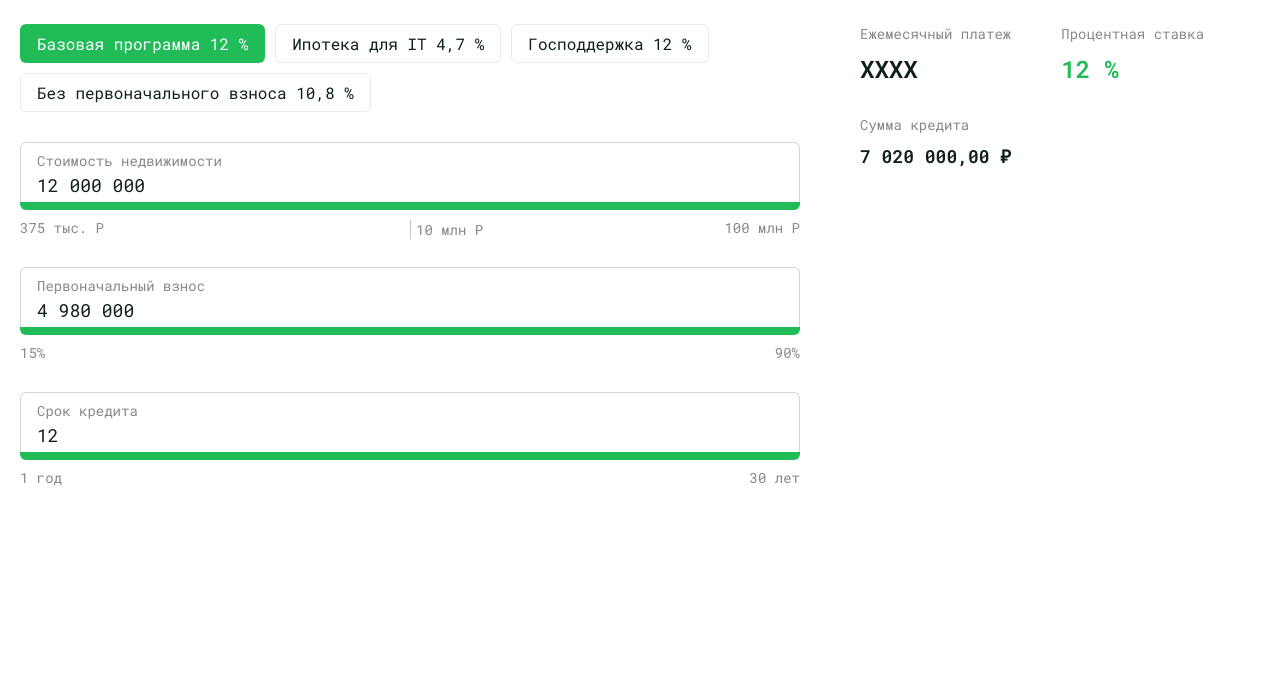
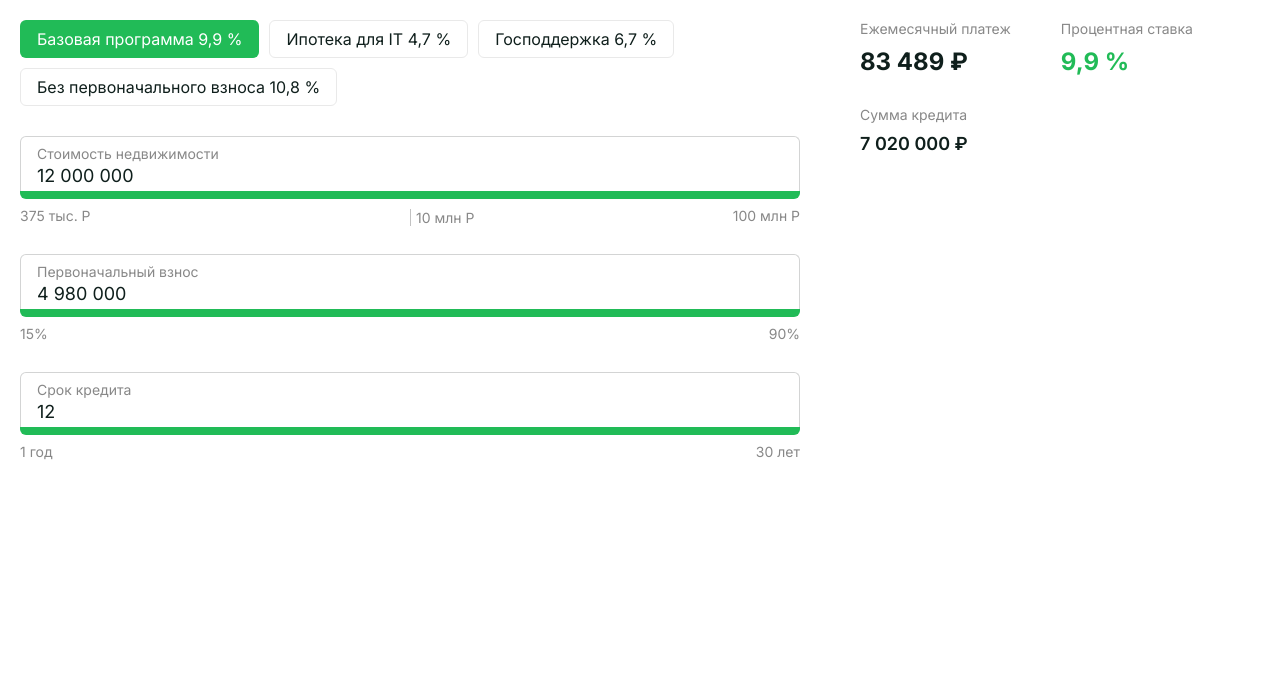
Before and after one commit to anna-dm/Calculator, a plain HTML site: page index.html in a window 1280 px wide. Shown: the part 121-800 px from the top of the page. Drawn offline with Linux system fonts and the light colour scheme.

Commit message:
totalmonthpayment

```diff
--- a/css/main.css
+++ b/css/main.css
@@ -5,8 +5,8 @@
 :root {
   --container-width-l: 1270px;
   --container-padding: 15px;
-	--main-font: 'Roboto Mono', monospace;
-	/* --main-font: 'Inter', sans-serif; */
+  /*--main-font: 'Roboto Mono', monospace;*/
+  --main-font: 'Inter', sans-serif;
   --secondary: rgba(15, 31, 28, 0.5);
 }
 
@@ -128,7 +128,7 @@ body {
   font-weight: 400;
 }
 
-.radio-hidden:checked + .radio-label {
+.radio-hidden:checked+.radio-label {
   border-color: transparent;
   background-color: #21bb57;
   color: #fff;
@@ -223,7 +223,8 @@ body {
   height: 20px;
   width: 20px;
   top: -7px;
-    right: -10px; /* half the width */
+  right: -10px;
+  /* half the width */
   border-radius: 50%;
   background-color: #fff;
   box-shadow: 0 1px 4px rgb(36 38 41 / 24%);
@@ -232,6 +233,6 @@ body {
   transition: transform 0.1s ease-in;
 }
 
-#slider-cost .noUi-handle:hover{
+#slider-cost .noUi-handle:hover {
   transform: scale(1.3);
 }
--- a/js/formatInputs.js
+++ b/js/formatInputs.js
@@ -1,4 +1,4 @@
-import { priceFormatter } from './formatters.js';
+import { priceFormatter, priceFormatterDecimals } from './formatters.js';
 
 
 // Инпуты
@@ -8,7 +8,7 @@ const inputDownpayment = document.querySelector('#input-downpayment');
 const inputTerm = document.querySelector('#input-term');
 const form = document.querySelector('#form');
 const totalCost = document.querySelector('#total-cost');
-
+const totalMonthPayment = document.querySelector('#total-month-payment');
 // Cleave опции форматирования
 const cleavePriceSetting = {
   numeral: true,
@@ -19,9 +19,12 @@ const cleavePriceSetting = {
 
 
 
+
 // Запускаем форматирование Cleave
 const cleaveCost = new Cleave(inputCost, cleavePriceSetting);
 const cleaveDownPayment = new Cleave(inputDownpayment, cleavePriceSetting);
+
+const cleaveTerm = new Cleave(inputTerm, cleavePriceSetting);
 
 //Сумма кредита
 calcMortgage();
@@ -35,6 +38,28 @@ form.addEventListener('input', function () {
 })
 
 function calcMortgage() {
+  // Общая сумма кредита
   const totalAmount = +cleaveCost.getRawValue() - cleaveDownPayment.getRawValue();
   totalCost.innerText = priceFormatter.format(totalAmount);
+
+
+
+
+  // Ставка по кредиту
+  const creditRate = +document.querySelector('input[name="program"]:checked').value;
+  const monthRate = creditRate / 12;
+
+
+
+
+  // Срок ипотеки в месяцах
+  const years = +cleaveTerm.getRawValue();
+  const months = years * 12;
+
+  // Расчет ежемесячного платежа
+
+  const monthPayment = totalAmount * (monthRate + (monthRate / (((1 + monthRate) ** months) - 1)));
+  //Отображение ежемесячного платежа
+  totalMonthPayment.innerText = priceFormatterDecimals.format(monthPayment);
+
 }
--- a/js/formatters.js
+++ b/js/formatters.js
@@ -10,5 +10,12 @@ export const priceFormatter = new Intl.NumberFormat('ru-Ru',
   {
     style: 'currency',
     currency: 'RUB',
-    maximumFractionDigits: 2
+    maximumFractionDigits: 0
   });
+
+export const priceFormatterDecimals = new Intl.NumberFormat('ru-Ru',
+  {
+    style: 'currency',
+    currency: 'RUB',
+    maximumFractionDigits: 0
+  });
--- a/js/programRetes.js
+++ b/js/programRetes.js
@@ -4,9 +4,9 @@ import { percentFormatter } from "./formatters.js"
 
 
 /*Ставки по ипотеке*/
-const programBase = 0.12;
+const programBase = 0.099;
 const programIt = 0.047;
-const programGov = 0.12;
+const programGov = 0.067;
 const programZero = 0.108;
 
 // Указываем ставку в радио кнопках
```
Lines whose indentation alone changed are shown as unchanged.
